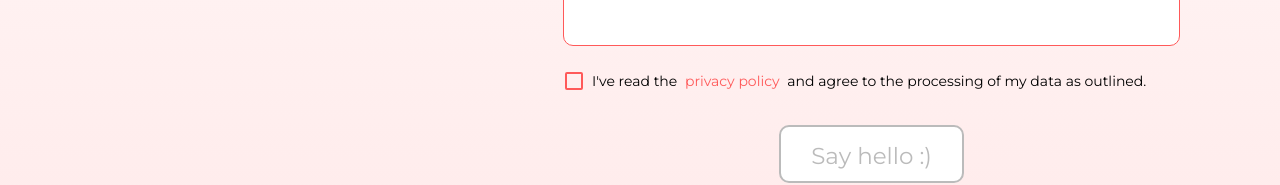
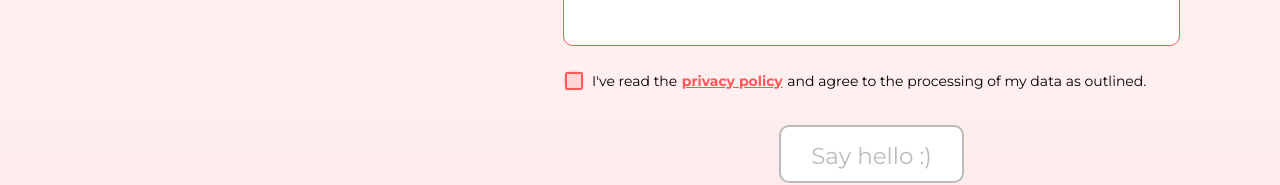
Before and after one commit to LinaWionsek/portfolio, an Angular app: page / in a window 1280 px wide. In both pictures the pointer is over the element 871 px from the left and 4915 px from the top of the page. Shown: the part 4835-5020 px from the top of the page. Built offline with nearby package versions, Linux system fonts and the light colour scheme.

Commit message:
consent statement hover improvement

```diff
--- a/src/app/main-content/contact/contact.component.html
+++ b/src/app/main-content/contact/contact.component.html
@@ -58,7 +58,7 @@
                         <input #checkbox="ngModel" [(ngModel)]="contactData.checked" name="myCheckbox" type="checkbox"
                             id="checkbox_id" (change)="onChange($event)" required>
                     </div>
-                    <span>I've read the <div class="privacy-link"><a>privacy policy</a></div> and agree to the
+                    <span class="consent-statement">I've read the <div class="privacy-link"><a>privacy policy</a></div> and agree to the
                         processing of
                         my data as outlined.</span>
                 </div>
--- a/src/app/main-content/contact/contact.component.scss
+++ b/src/app/main-content/contact/contact.component.scss
@@ -37,7 +37,7 @@ form {
 
 input[type="text"],
 input[type="email"],
-textarea{
+textarea {
   &:focus,
   &:hover {
     border-width: 2px;
@@ -66,7 +66,6 @@ input[type="email"] {
   font-family: $montserratFont;
   font-size: 16px;
   margin-bottom: 4px;
-
 }
 
 textarea {
@@ -133,11 +132,28 @@ textarea {
   align-items: center;
   gap: 8px;
   margin-bottom: 4px;
-  span {
-    font-size: 14px;
-    font-family: $montserratFont;
-    display: flex;
+
+  &:hover {
+    cursor: context-menu;
+    .checkbox-container {
+      background-color: #ffd6d6;
+      border-radius: 36px;
+      cursor: pointer;
+    }
+
+    .privacy-link {
+      color: $red;
+      text-decoration: underline;
+      font-weight: bold;
+    }
   }
+
+}
+
+.consent-statement {
+  font-size: 14px;
+  font-family: $montserratFont;
+  display: flex;
 }
 
 .privacy-link {
```
